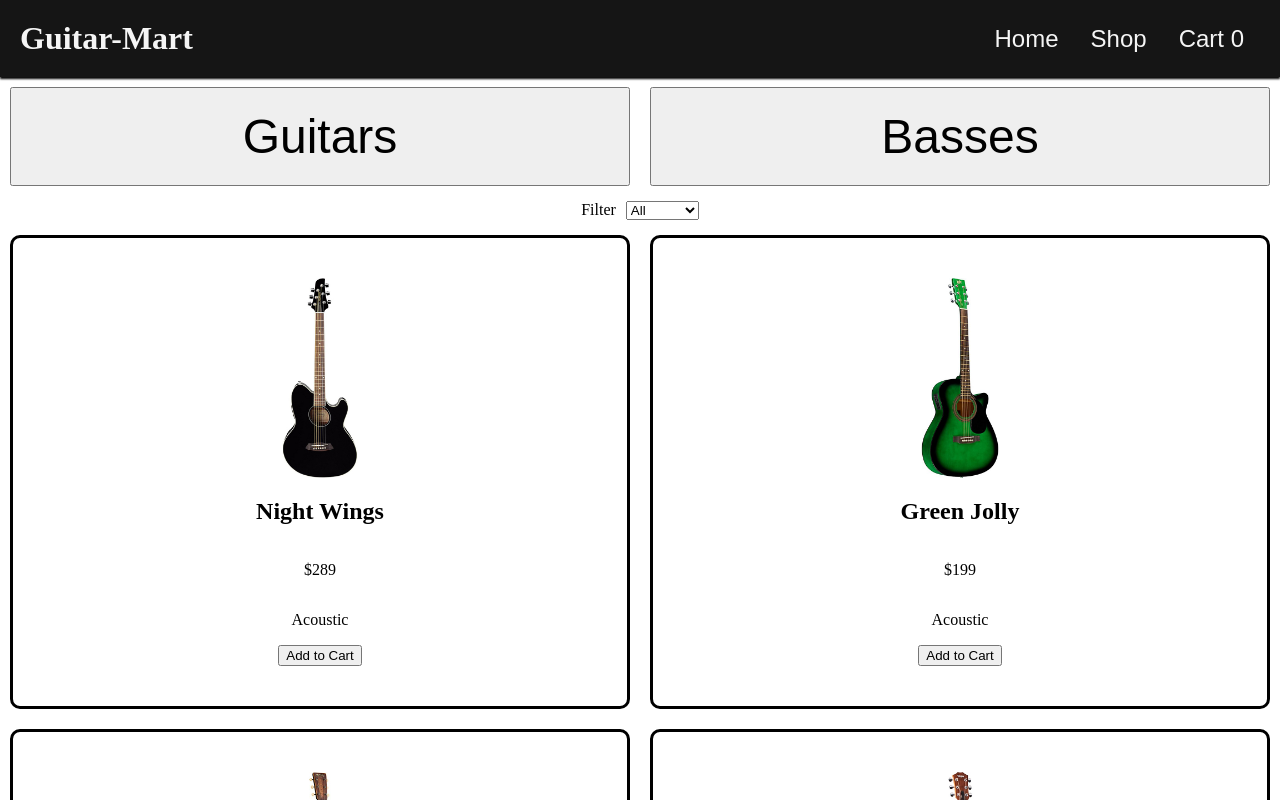
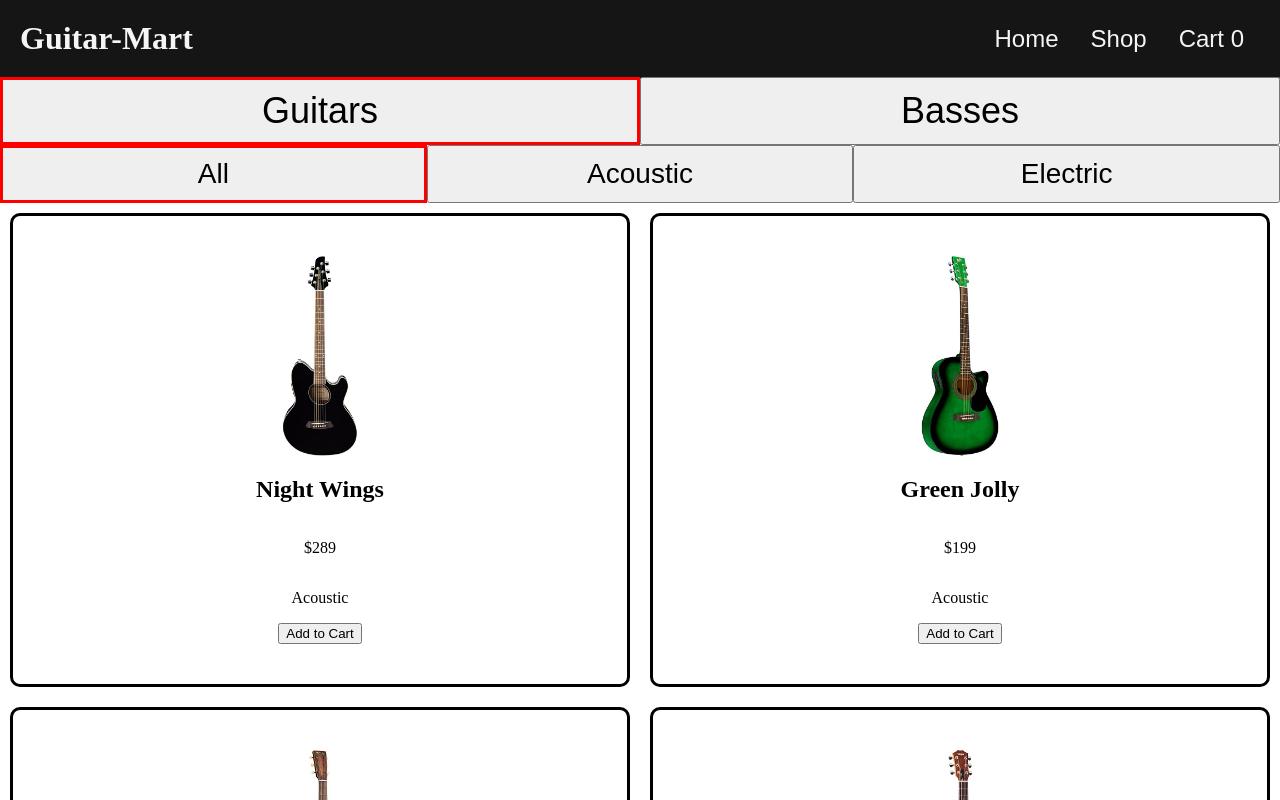
Before and after one commit to jacobgunlock/shopping-cart, a React (Create React App) app: page /shop in a window 1280 px wide. Shown: the top 800 px of the page. Built offline with nearby package versions, Linux system fonts and the light colour scheme.

Commit message:
filter styling setup

```diff
--- a/src/App.js
+++ b/src/App.js
@@ -7,7 +7,6 @@ import { Cart } from "./components/pages/Cart";
 function App() {
   const [cart, setCart] = useState([]);
   const [cartCount, setCartCount] = useState(0);
-
   function addCartItem(item) {
     item.quantity = 1;
     setCart([...cart, item]);
@@ -17,18 +16,19 @@ function App() {
     setCart(newCart);
   }
   function changeQty(item, operator) {
-    if (item.quantity === 1 && operator === '-') return deleteCartItem(item)
-    setCart(cart.map(el => {
-      if (el.name === item.name) {
-        operator === '+'
-        ? el.quantity += 1
-        : el.quantity -= 1
+    if (item.quantity === 1 && operator === "-") return deleteCartItem(item);
+    setCart(
+      cart.map((el) => {
+        if (el.name === item.name) {
+          operator === "+" ? (el.quantity += 1) : (el.quantity -= 1);
+          return el;
+        }
         return el;
-      } return el;
-    }))
+      })
+    );
   }
   useEffect(() => {
-    setCartCount(cart.reduce((sum, item) => sum + item.quantity, 0));
+    setCartCount(cart.reduce((acc, item) => acc + item.quantity, 0));
   }, [cart]);
 
   return (
--- a/src/components/pages/Cart.js
+++ b/src/components/pages/Cart.js
@@ -12,6 +12,7 @@ export const Cart = (props) => {
       {cart.length === 0 ? <p>Shopping Cart is Empty</p> : <></>}
       {cart.map((item) => (
         <CartItem
+          key={item.name}
           cart={cart}
           cartCount={cartCount}
           setCartCount={setCartCount}
--- a/src/components/pages/Shop.js
+++ b/src/components/pages/Shop.js
@@ -11,30 +11,38 @@ const Cards = styled.div`
 const CategoryStyled = styled.div`
   display: grid;
   grid-template-columns: 1fr 1fr;
-  padding: 10px;
-  gap: 20px;
 
   button {
-    font-size: 48px;
-    padding: 20px 0;
+    font-size: 36px;
+    padding: 10px 0;
+    &.active {
+      border: solid red;
+    }
   }
 `;
 const Filter = styled.div`
-  display: flex;
-  justify-content: center;
-  * {
-    margin: 5px;
+  display: grid;
+  grid-template-columns: 1fr 1fr 1fr;
+  button {
+    font-size: 28px;
+    padding: 10px;
+    &.active {
+      border: solid red;
+    }
   }
 `;
 
-export const Shop = (props) => {
+export const Shop = ({ cartCount, addCartItem, setCartCount }) => {
   function filterProducts(products, currentFilter) {
     if (currentFilter === "All") return products;
     return products.filter((item) => item.type === currentFilter);
   }
-  function handleCategoryChange(type) {
+  function handleClick(type, e) {
     setCategory(type);
     setCurrentFilter("All");
+  }
+  function changeFilter(filter) {
+    setCurrentFilter(filter);
   }
 
   const [category, setCategory] = useState("guitars");
@@ -48,44 +56,53 @@ export const Shop = (props) => {
 
   return (
     <>
-      <Navbar cartCount={props.cartCount} />
+      <Navbar cartCount={cartCount} />
       <CategoryStyled>
-        <button key={"guitars"} onClick={() => handleCategoryChange("guitars")}>
+        <button
+          className={category === "guitars" ? "active" : ""}
+          category={category}
+          key={"guitars"}
+          onClick={(e) => handleClick("guitars", e)}
+        >
           Guitars
         </button>
-        <button key={"basses"} onClick={() => handleCategoryChange("basses")}>
+        <button
+          className={category === "basses" ? "active" : ""}
+          category={category}
+          key={"basses"}
+          onClick={(e) => handleClick("basses", e)}
+        >
           Basses
         </button>
       </CategoryStyled>
-
       <Filter>
-        <label htmlFor="type">Filter</label>
-        <select
-          name="type"
-          value={currentFilter}
-          onChange={(e) => setCurrentFilter(e.target.value)}
+        <button
+          key={"All"}
+          className={currentFilter === "All" ? "active" : ""}
+          onClick={() => changeFilter("All")}
         >
-          <option key={"All"} value="All">
           All
-          </option>
+        </button>
         {filters[category].map((filter) => {
           return (
-              <option key={filter} value={filter}>
+            <button
+              key={filter}
+              className={currentFilter === filter ? "active" : ""}
+              onClick={() => changeFilter(filter)}
+            >
               {filter}
-              </option>
+            </button>
           );
         })}
-        </select>
       </Filter>
-
       <Cards>
         {filteredProducts.map((item) => (
           <Card
             key={item.name}
             item={item}
-            addCartItem={props.addCartItem}
-            cartCount={props.cartCount}
-            setCartCount={props.setCartCount}
+            addCartItem={addCartItem}
+            cartCount={cartCount}
+            setCartCount={setCartCount}
           />
         ))}
       </Cards>
```
Lines whose indentation alone changed are shown as unchanged.
